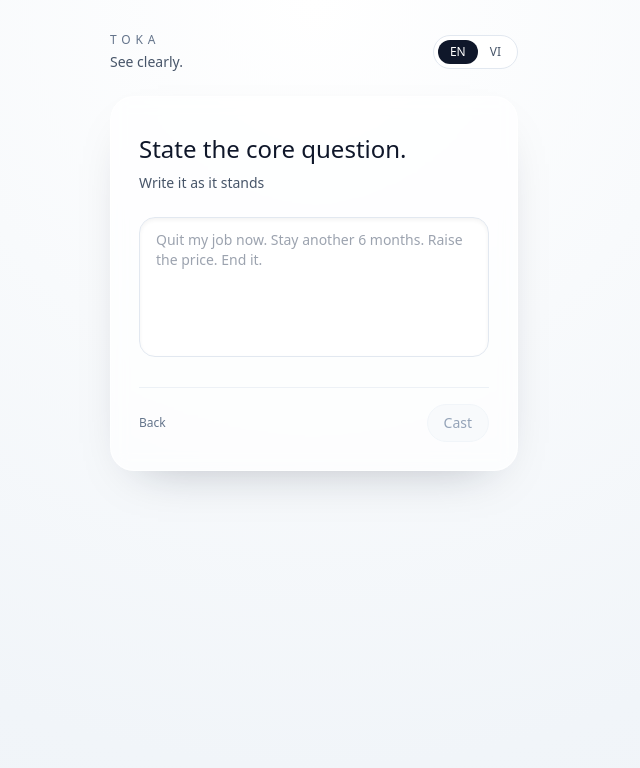
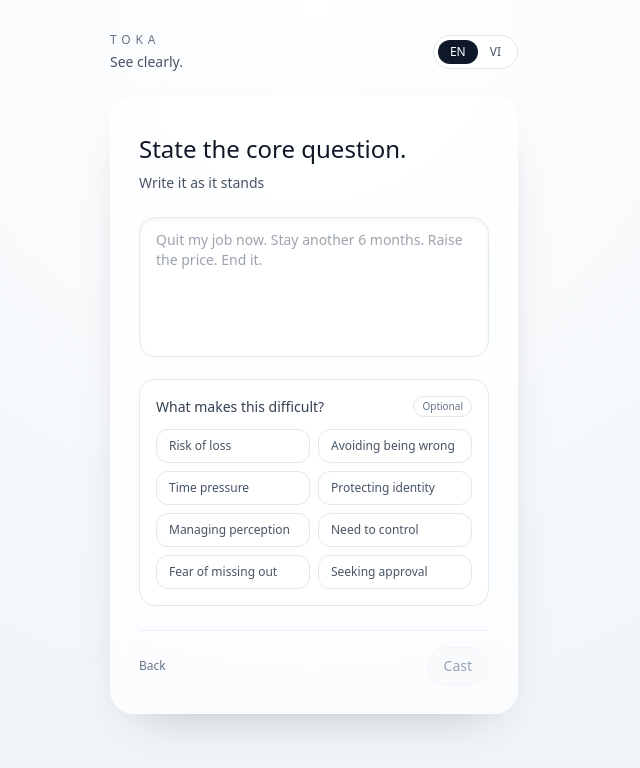
Before and after one commit to tn052002/toka.zorbatzu, a Next.js app in the folder toka/: page /moment/question in a window 1280 px wide. Shown: the top 768 px of the page, without its empty margins (326-966 px from the left). Built offline with nearby package versions, Linux system fonts and the light colour scheme.

Commit message:
Add an always-visible optional Tension section on the Question page.

```diff
--- a/toka/src/app/moment/question/page.tsx
+++ b/toka/src/app/moment/question/page.tsx
@@ -2,14 +2,14 @@
 
 import Link from 'next/link';
 import { useRouter } from 'next/navigation';
-import { useEffect, useState } from 'react';
+import { useEffect, useMemo, useState } from 'react';
 import ScreenLayout from '@/components/ScreenLayout';
 import { useDraftMoment } from '@/lib/moment/useDraftMoment';
 import { useI18n } from '@/lib/i18n/useI18n';
 
 export default function QuestionPage() {
   const router = useRouter();
-  const { initDraft, setQuestion } = useDraftMoment();
+  const { draft, initDraft, setQuestion, toggleTension, clearTensions } = useDraftMoment();
   const [value, setValue] = useState('');
   const { t } = useI18n();
 
@@ -25,6 +25,20 @@ export default function QuestionPage() {
   };
 
   const canContinue = value.trim().length >= 5;
+  const selectedTensions = draft?.tensions ?? [];
+  const tensionOptions = useMemo(
+    () => [
+      { key: 'loss', label: t('tension.options.loss') },
+      { key: 'wrong', label: t('tension.options.wrong') },
+      { key: 'time', label: t('tension.options.time') },
+      { key: 'identity', label: t('tension.options.identity') },
+      { key: 'perception', label: t('tension.options.perception') },
+      { key: 'control', label: t('tension.options.control') },
+      { key: 'fomo', label: t('tension.options.fomo') },
+      { key: 'approval', label: t('tension.options.approval') },
+    ],
+    [t],
+  );
 
   return (
     <ScreenLayout
@@ -61,6 +75,42 @@ export default function QuestionPage() {
           className="min-h-[140px] w-full resize-none rounded-2xl border border-slate-200 bg-white px-4 py-3 text-sm text-slate-700 shadow-inner"
           placeholder={t('question_placeholder')}
         />
+        <section className="space-y-3 rounded-2xl border border-slate-200 bg-white px-4 py-4">
+          <div className="flex items-center justify-between">
+            <p className="text-sm text-slate-700">{t('tension.title')}</p>
+            <span className="rounded-full border border-slate-200 px-2 py-0.5 text-[10px] text-slate-500">
+              {t('tension.optional')}
+            </span>
+          </div>
+          <div className="grid grid-cols-2 gap-2">
+            {tensionOptions.map((option) => {
+              const selected = selectedTensions.includes(option.key);
+              return (
+                <button
+                  key={option.key}
+                  type="button"
+                  onClick={() => toggleTension(option.key)}
+                  className={`rounded-xl border px-3 py-2 text-left text-xs transition focus-visible:outline-none focus-visible:ring-2 focus-visible:ring-slate-400/40 ${
+                    selected
+                      ? 'border-slate-900 bg-slate-900 text-white'
+                      : 'border-slate-200 bg-white text-slate-600 hover:bg-slate-50'
+                  }`}
+                >
+                  {option.label}
+                </button>
+              );
+            })}
+          </div>
+          {selectedTensions.length > 0 ? (
+            <button
+              type="button"
+              onClick={clearTensions}
+              className="text-xs text-slate-500 underline decoration-slate-300 underline-offset-4 hover:text-slate-700"
+            >
+              {t('tension.clear')}
+            </button>
+          ) : null}
+        </section>
         {/* <div className="flex items-center justify-between text-xs text-slate-500">
           <Link href="/moment/domain" className="hover:text-slate-700">
             {t('question_back')}
--- a/toka/src/lib/moment/storage.ts
+++ b/toka/src/lib/moment/storage.ts
@@ -13,7 +13,11 @@ export const loadDraft = (): DraftMoment | null => {
   }
 
   try {
-    return JSON.parse(raw) as DraftMoment;
+    const parsed = JSON.parse(raw) as DraftMoment;
+    return {
+      ...parsed,
+      tensions: Array.isArray(parsed.tensions) ? parsed.tensions : [],
+    };
   } catch {
     return null;
   }
--- a/toka/src/lib/moment/types.ts
+++ b/toka/src/lib/moment/types.ts
@@ -6,6 +6,7 @@ export type DraftMoment = {
   domain: Domain | null;
   domain_other_text?: string;
   question_text: string;
+  tensions?: string[];
   cast_mode: 'quick' | 'ritual' | null;
   lines?: number[];
   changing_lines?: number[];
--- a/toka/src/lib/moment/useDraftMoment.ts
+++ b/toka/src/lib/moment/useDraftMoment.ts
@@ -8,6 +8,8 @@ type DraftActions = {
   initDraft: () => DraftMoment;
   setDomain: (domain: Domain, otherText?: string) => DraftMoment;
   setQuestion: (text: string) => DraftMoment;
+  toggleTension: (key: string) => void;
+  clearTensions: () => void;
   setCastMode: (mode: DraftMoment['cast_mode']) => DraftMoment;
   setCastResult: (result: {
     lines: number[];
@@ -50,8 +52,12 @@ const ensureDraft = (): DraftMoment => {
         created_at: new Date().toISOString(),
         domain: null,
         question_text: '',
+        tensions: [],
         cast_mode: null,
       } satisfies DraftMoment);
+  }
+  if (!Array.isArray(currentDraft.tensions)) {
+    currentDraft = { ...currentDraft, tensions: [] };
   }
   return currentDraft;
 };
@@ -101,6 +107,21 @@ export const useDraftMoment = (): DraftStore => {
     const next: DraftMoment = { ...base, question_text: text };
     updateDraft(next);
     return next;
+  };
+
+  const toggleTension = (key: string) => {
+    const base = ensureDraft();
+    const current = Array.isArray(base.tensions) ? base.tensions : [];
+    const hasKey = current.includes(key);
+    const tensions = hasKey ? current.filter((item) => item !== key) : [...current, key];
+    const next: DraftMoment = { ...base, tensions };
+    updateDraft(next);
+  };
+
+  const clearTensions = () => {
+    const base = ensureDraft();
+    const next: DraftMoment = { ...base, tensions: [] };
+    updateDraft(next);
   };
 
   const setCastMode = (mode: DraftMoment['cast_mode']) => {
@@ -172,6 +193,8 @@ export const useDraftMoment = (): DraftStore => {
     initDraft,
     setDomain,
     setQuestion,
+    toggleTension,
+    clearTensions,
     setCastMode,
     setCastResult,
     setLines,
--- a/toka/src/locales/en.json
+++ b/toka/src/locales/en.json
@@ -103,14 +103,19 @@
   "entry.title": "State the decision.",
   "entry.sub": "One sentence.",
   "tension.title": "What makes this difficult?",
+  "tension.optional": "Optional",
+  "tension.clear": "Clear",
   "tension.options.loss": "Risk of loss",
-  "tension.options.wrong": "Fear of being wrong",
+  "tension.options.wrong": "Avoiding being wrong",
   "tension.options.time": "Time pressure",
-  "tension.options.identity": "Identity attachment",
+  "tension.options.identity": "Protecting identity",
   "tension.options.external": "External expectations",
-  "tension.options.control": "Control",
+  "tension.options.control": "Need to control",
   "tension.options.scarcity": "Scarcity",
   "tension.options.validation": "Validation",
+  "tension.options.perception": "Managing perception",
+  "tension.options.fomo": "Fear of missing out",
+  "tension.options.approval": "Seeking approval",
   "result.primaryLabel": "Primary pattern",
   "result.secondaryLabel": "Secondary pattern",
   "result.revealSecondary": "Reveal Secondary",
--- a/toka/src/locales/vi.json
+++ b/toka/src/locales/vi.json
@@ -104,14 +104,19 @@
   "entry.title": "Nêu quyết định.",
   "entry.sub": "Một câu.",
   "tension.title": "Điều gì làm khó?",
+  "tension.optional": "Tuỳ chọn",
+  "tension.clear": "Xoá",
   "tension.options.loss": "Rủi ro mất",
-  "tension.options.wrong": "Sợ sai",
+  "tension.options.wrong": "Tránh sai",
   "tension.options.time": "Áp lực thời gian",
-  "tension.options.identity": "Dính vào bản ngã",
+  "tension.options.identity": "Giữ hình ảnh bản thân",
   "tension.options.external": "Kỳ vọng bên ngoài",
   "tension.options.control": "Muốn kiểm soát",
   "tension.options.scarcity": "Cảm giác thiếu",
   "tension.options.validation": "Cần được công nhận",
+  "tension.options.perception": "Giữ thể diện",
+  "tension.options.fomo": "Sợ bỏ lỡ",
+  "tension.options.approval": "Cần được công nhận",
   "result.primaryLabel": "Chính",
   "result.secondaryLabel": "Biến",
   "result.revealSecondary": "Mở Biến",
```
Also changed, not shown: 1 other file (tests, documents, lock files or other folders).
